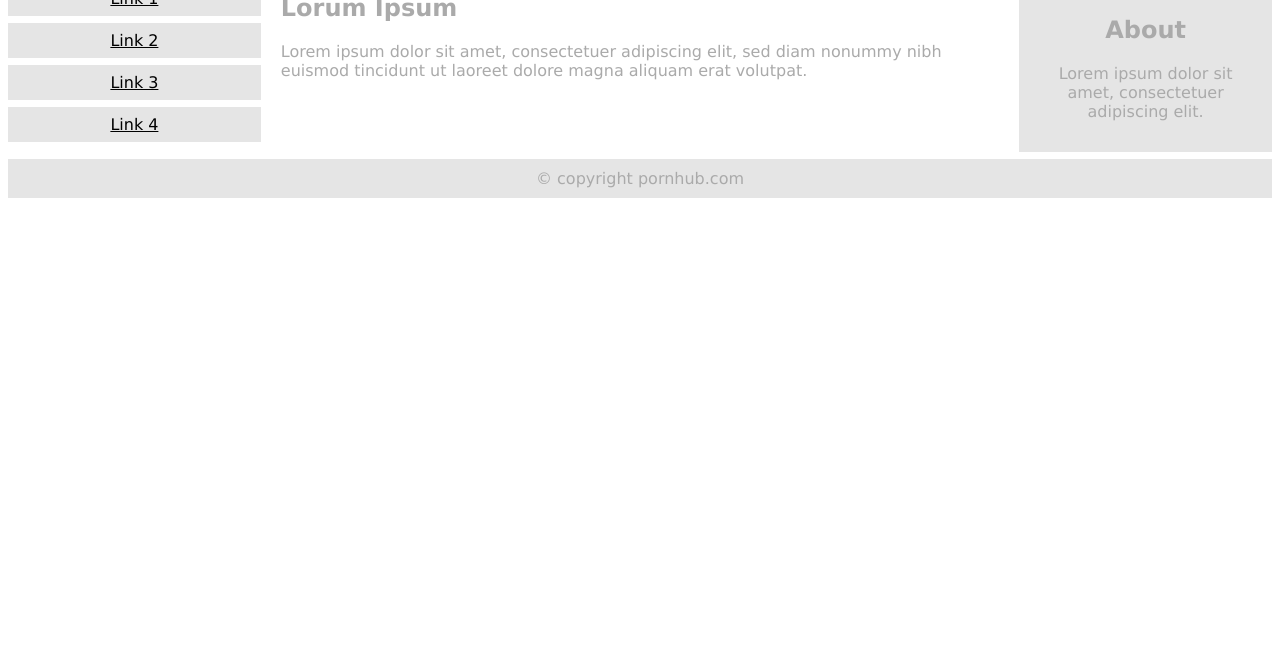
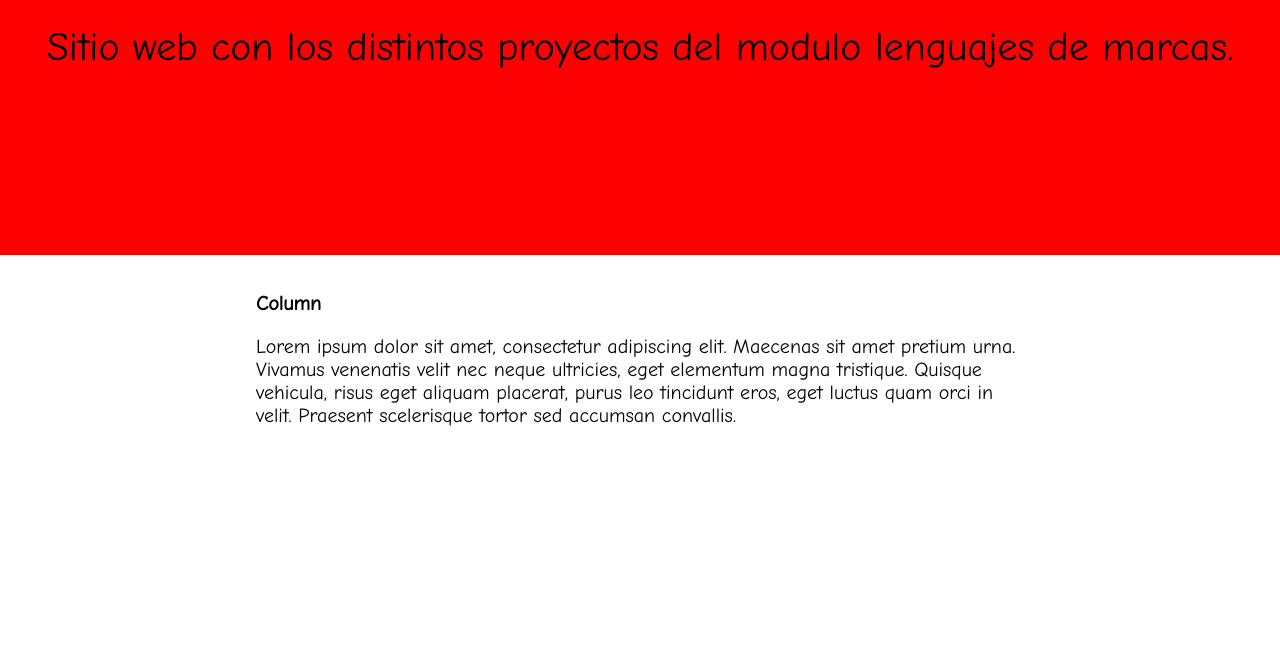
Before and after one commit to CristianGuerreroRioja/first-code, a plain HTML site: page index.html in a window 1280 px wide. Shown: the part 145-800 px from the top of the page. Drawn offline with Linux system fonts and the light colour scheme.

Commit message:
actualizacion 07/octubre/2020

```diff
--- a/css/styles.css
+++ b/css/styles.css
@@ -1,36 +1,42 @@
 * {
   box-sizing: border-box;
-}
-.menu {
-  float:left;
-  width:20%;
-  text-align:center;
-}
-.menu a {
-  background-color:#e5e5e5;
-  padding:8px;
-  margin-top:7px;
-  display:block;
-  width:100%;
-  color:black;
-}
-.main {
-  float:left;
-  width:60%;
-  padding:0 20px;
-}
-.right {
-  background-color:#e5e5e5;
-  float:left;
-  width:20%;
-  padding:15px;
-  margin-top:7px;
-  text-align:center;
+  font-family: 'Comic Neue', cursive;
+  font-size: 20px;
 }
 
-@media only screen and (max-width:620px) {
-  /* For mobile phones: */
-  .menu, .main, .right {
-    width:100%;
+body {
+  margin: 0;
+}
+
+/* Style the header */
+.header {
+  background-color: #ff0000;
+  padding: 20px;
+  text-align: center;
+  height: 50vh;
+}
+
+
+
+/* Create three equal columns that floats next to each other */
+/* Ejemplo de estilos por clase */
+.column {
+  float: left;
+  width: 100%;
+/*  padding: 0 20% 0% 20%;*/
+  padding: 20px 20%;
+}
+
+/* Clear floats after the columns */
+.row:after {
+  content: "";
+  display: table;
+  clear: both;
+}
+
+/* Responsive layout - makes the three columns stack on top of each other instead of next to each other */
+@media screen and (max-width:600px) {
+  .column {
+    width: 100%;
   }
 }
--- a/index.html
+++ b/index.html
@@ -1,35 +1,31 @@
 <!DOCTYPE html>
-<html>
+<html lang="en">
 <head>
-<meta name="viewport" content="width=device-width, initial-scale=1.0">
+<title>First Code | Cristian Guerrero Rioja</title>
+<meta charset="utf-8">
+<meta name="viewport" content="width=device-width, initial-scale=1">
 <link rel="stylesheet" type="text/css" href="css/styles.css">
+<!--
+Los estilos externos son definidos con la etiqueta <link>,
+dentro de la sección <head> de la página HTML:
+-->
+<link href="https://fonts.googleapis.com/css2?family=Comic+Neue&display=swap" rel="stylesheet">
 </head>
-<body style="font-family:Verdana;color:#aaaaaa;">
+<body>
 
-<div style="background-color:#e5e5e5;padding:15px;text-align:center;">
-  <h1>Hello World</h1>
+<div class="header" >
+  <h1 style="font-size: 60px;">First Code</h1>
+  <p style="font-size: 40px;">Sitio web con los distintos proyectos del modulo lenguajes de marcas.</p>
 </div>
 
-<div style="overflow:auto">
-  <div class="menu">
-    <a href="#">Link 1</a>
-    <a href="#">Link 2</a>
-    <a href="#">Link 3</a>
-    <a href="#">Link 4</a>
+
+<div class="row">
+  <div class="column">
+    <h2>Column</h2>
+    <p>Lorem ipsum dolor sit amet, consectetur adipiscing elit. Maecenas sit amet pretium urna. Vivamus venenatis velit nec neque ultricies, eget elementum magna tristique. Quisque vehicula, risus eget aliquam placerat, purus leo tincidunt eros, eget luctus quam orci in velit. Praesent scelerisque tortor sed accumsan convallis.</p>
   </div>
 
-  <div class="main">
-    <h2>Lorum Ipsum</h2>
-    <p>Lorem ipsum dolor sit amet, consectetuer adipiscing elit, sed diam nonummy nibh euismod tincidunt ut laoreet dolore magna aliquam erat volutpat.</p>
-  </div>
-
-  <div class="right">
-    <h2>About</h2>
-    <p>Lorem ipsum dolor sit amet, consectetuer adipiscing elit.</p>
-  </div>
 </div>
-
-<div style="background-color:#e5e5e5;text-align:center;padding:10px;margin-top:7px;">© copyright pornhub.com</div>
 
 </body>
 </html>
```
